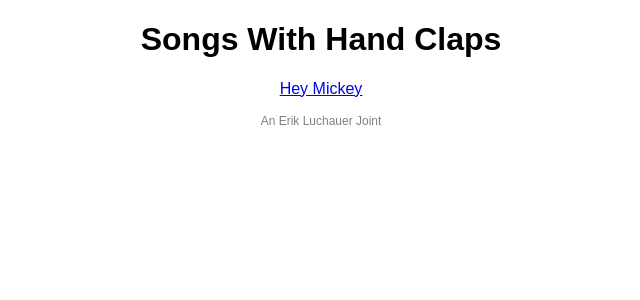
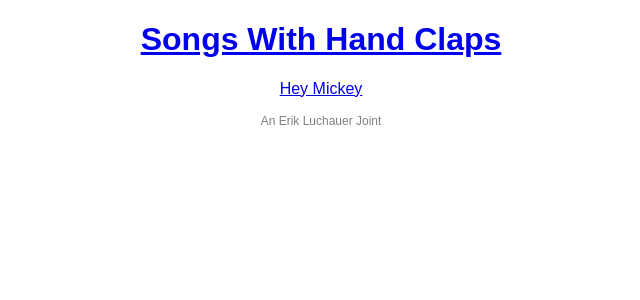
Before and after one commit to luchauer/songswithhandclaps, a Jekyll site: the page built from index.html, in a window 1280 px wide. Shown: the top 300 px of the page, without its empty margins (319-959 px from the left). Built offline with Jekyll 4.4.1, drawn with Linux system fonts in a browser that asks for light colours.

Commit message:
Update default.html

```diff
--- a/_layouts/default.html
+++ b/_layouts/default.html
@@ -10,7 +10,7 @@
 </head>
 
 <body>
-    <h1 class="swhc-page-h1">{{ page.title }}</h1>
+    <h1 class="swhc-page-h1"><a href="/" class="swhc-page-h1-link">{{ page.title }}</a></h1>
     {{ content }}
     <p class="swhc-credits">An Erik Luchauer Joint</p>
 </body>
```
